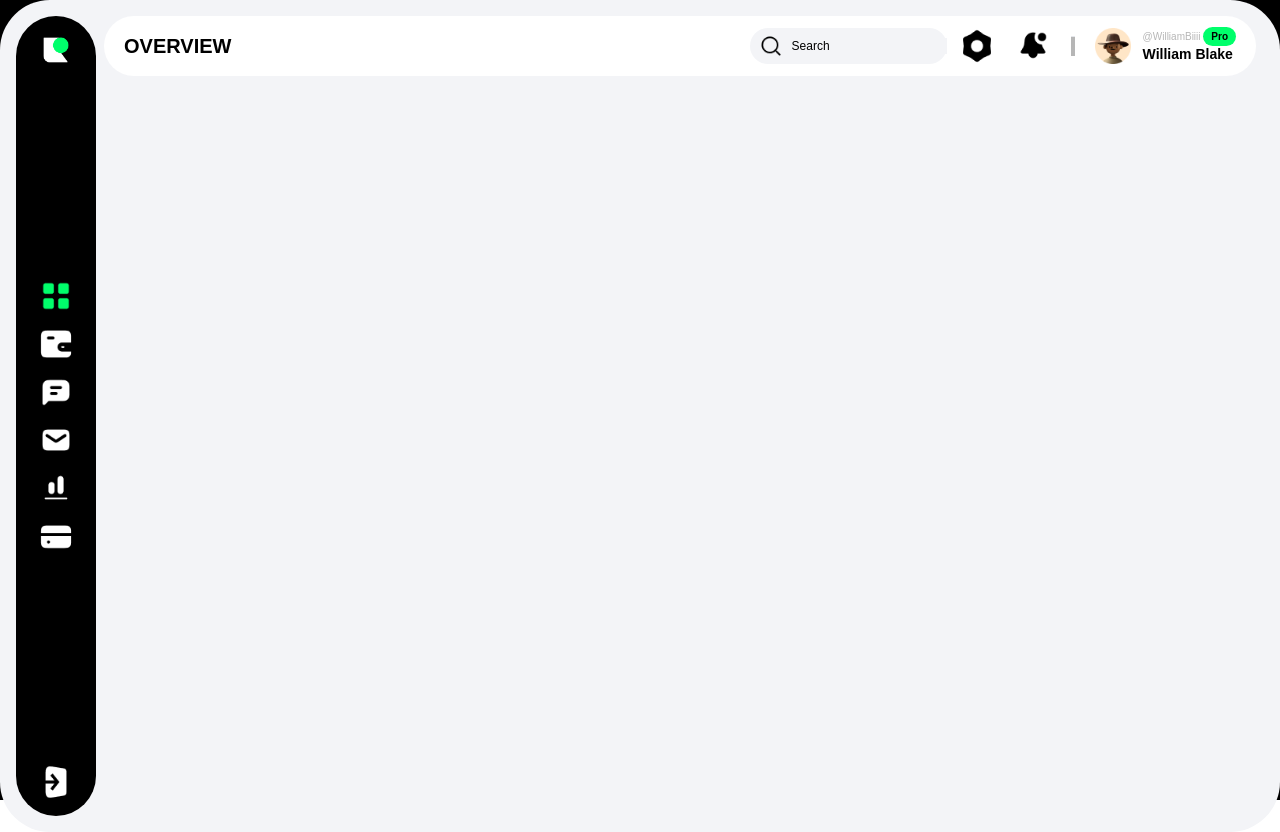
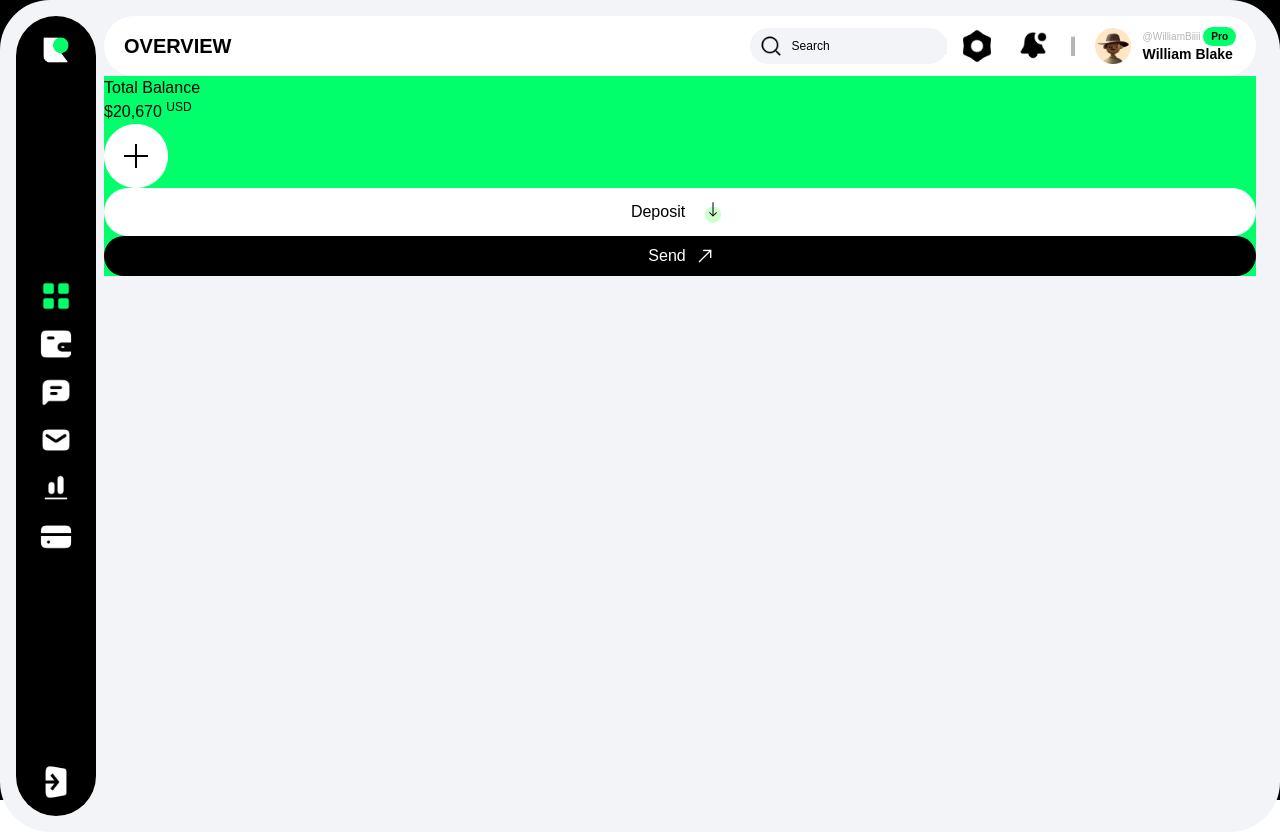
Before and after one commit to SanuRaj-K/Dashboard, a React (Create React App) app: page / in a window 1280 px wide. Built offline with nearby package versions, Linux system fonts and the light colour scheme; a web font is replaced by a local one.

Commit message:
feat:nav added

```diff
--- a/src/components/sections/dashboard/DashboardSection.jsx
+++ b/src/components/sections/dashboard/DashboardSection.jsx
@@ -1,10 +1,14 @@
 import React from "react";
 import TopNav from "../../nav/TopNav";
+import LeftSection from "./left-section";
 
 function DashboardSection() {
   return (
     <div className="  ">
       <TopNav />
+      <div>
+        <LeftSection />
+      </div>
     </div>
   );
 }
--- /dev/null
+++ b/src/components/sections/dashboard/left-section/cards/BalanceCard.jsx
@@ -0,0 +1,32 @@
+import React from "react";
+import { NormalPlus, Down, Increase } from "../../../../../data/iconsData";
+
+function BalanceCard() {
+  return (
+    <div className=" bg-[#00FF6B]">
+      <div>
+        <div>
+          <p>Total Balance</p>
+          <p>
+            $20,670 <sup>USD</sup>
+          </p>
+        </div>
+        <div>
+          <img src={NormalPlus} alt="plus" />
+        </div>
+      </div>
+      <div>
+        <div className="  bg-white text-black rounded-full px-4 py-2 flex-center">
+          <p>Deposit</p>
+          <img className=" ml-3" src={Down} alt="down" />
+        </div>
+        <div className="  bg-black text-white rounded-full px-4 py-2 flex-center">
+          <p>Send</p>
+          <img className=" ml-3" src={Increase} alt="increase" />
+        </div>
+      </div>
+    </div>
+  );
+}
+
+export default BalanceCard;
--- /dev/null
+++ b/src/components/sections/dashboard/left-section/index.jsx
@@ -0,0 +1,12 @@
+import React from "react";
+import BalanceCard from "./cards/BalanceCard";
+
+function LeftSection() {
+  return (
+    <div>
+      <BalanceCard />
+    </div>
+  );
+}
+
+export default LeftSection;
--- a/src/data/iconsData.js
+++ b/src/data/iconsData.js
@@ -22,6 +22,7 @@ import Notification from "../assets/icons/notification.png";
 import Search from "../assets/icons/search.png";
 import Settings from "../assets/icons/settings.png";
 import Wallet from "../assets/icons/wallet.png";
+import NormalPlus from "../assets/icons/normal-plus.png";
 
 export {
   Avatar,
@@ -45,6 +46,7 @@ export {
   Mail,
   Plus,
   Notification,
+  NormalPlus,
   Search,
   Settings,
   Wallet,
```
Also changed, not shown: src/assets/icons/normal-plus.png (added).
